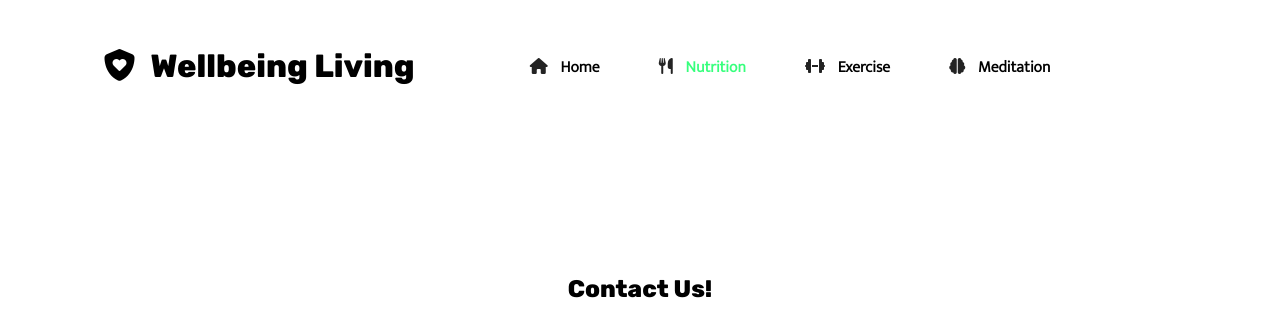
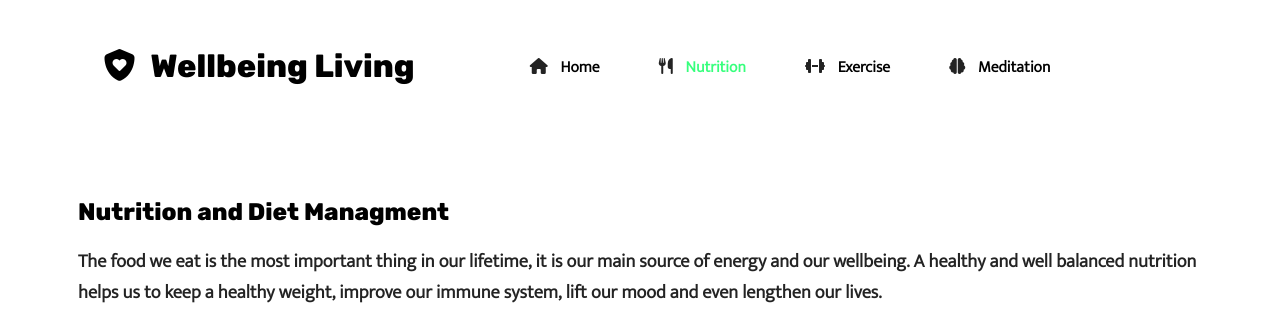
Before and after one commit to meija1/wellbeing-living, a plain HTML site: page nutrition.html in a window 1280 px wide. Shown: the top 320 px of the page. Drawn offline with Linux system fonts and the light colour scheme.

Commit message:
Add headers for nutrition webpage

```diff
--- a/nutrition.html
+++ b/nutrition.html
@@ -18,9 +18,10 @@
                 <li><i class="fa-solid fa-dumbbell"></i><a href="exercise.html">Exercise</a></li>
                 <li><i class="fa-solid fa-brain"></i><a href="meditation.html">Meditation</a></li>
             </ul>
-
     </div>
     <div class="column"></div>
+    <h2>Nutrition and Diet Managment</h2>
+    <h3>The food we eat is the most important thing in our lifetime, it is our main source of energy and our wellbeing. A healthy and well balanced nutrition helps us to keep a healthy weight, improve our immune system, lift our mood and even lengthen our lives.</h3>
     <footer>
         <div class="footer">
             <h2>
```
Also changed, not shown: index.html (+1 -1 lines), 1 other file.
